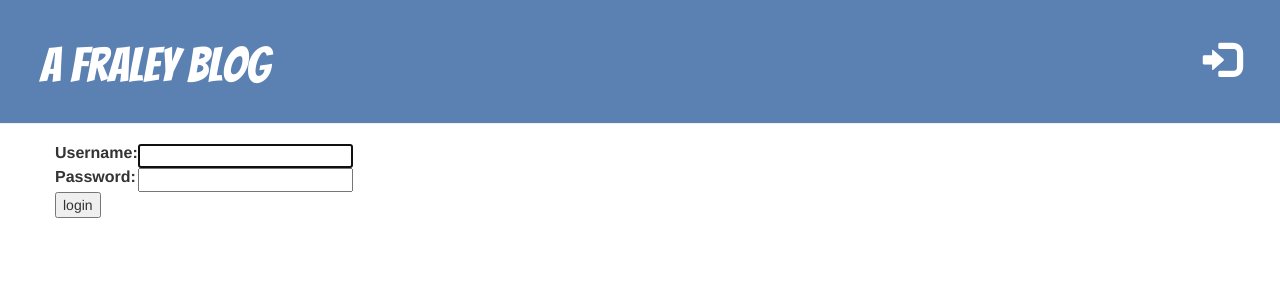
After one commit to aFraley/my-first-blog, a Django app: page /accounts/login/ in a window 1280 px wide. The commit adds this page. Shown: the top 300 px of the page. Run offline with Django 3.2, Linux system fonts and the light colour scheme; some libraries are stand-ins or nearby versions.

Commit message:
Added a login view.

```diff
--- a/blog/static/css/blog.css
+++ b/blog/static/css/blog.css
@@ -50,6 +50,7 @@ h1, h2, h3, h4 {
     float: right;
     margin-top: 20px;
     margin-right: 20px;
+    margin-left: 20px;
 }
 
 .post {
--- a/blog/templates/blog/base.html
+++ b/blog/templates/blog/base.html
@@ -22,7 +22,15 @@
     <header class="page-header">
             {% if user.is_authenticated %}
                 <a href="{% url 'post_new' %}" class="top-menu"><span class="glyphicon glyphicon-plus"></span></a>
-                <a href="{% url 'post_draft_list' %}" class="top-menu"><span class="glyphicon glyphicon-edit"></span></a>
+                <a href="{% url 'post_draft_list' %}" class="top-menu">
+                    <span class="glyphicon glyphicon-edit"></span></a>
+                <a class="top-menu" href="{% url 'django.contrib.auth.views.logout' %}">
+                    <span class="glyphicon glyphicon-log-out"></span></a>
+                <p class="top-menu">Hello {{ user.username }}</p>
+
+                {% else %}
+                 <a href="{% url 'django.contrib.auth.views.login' %}" class="top-menu">
+                     <span class="glyphicon glyphicon-log-in"></span></a>
             {% endif %}
             <h1><a href="/">A Fraley Blog</a></h1>
     </header>
--- /dev/null
+++ b/blog/templates/registration/login.html
@@ -0,0 +1,26 @@
+{% extends "blog/base.html" %}
+
+{% block content %}
+
+{% if form.errors %}
+<p>Your username and password didn't match. Please try again.</p>
+{% endif %}
+
+<form method="post" action="{% url 'django.contrib.auth.views.login' %}">
+{% csrf_token %}
+<table>
+<tr>
+    <td>{{ form.username.label_tag }}</td>
+    <td>{{ form.username }}</td>
+</tr>
+<tr>
+    <td>{{ form.password.label_tag }}</td>
+    <td>{{ form.password }}</td>
+</tr>
+</table>
+
+<input type="submit" value="login" />
+<input type="hidden" name="next" value="{{ next }}" />
+</form>
+
+{% endblock %}
--- a/blog/views.py
+++ b/blog/views.py
@@ -7,6 +7,7 @@ from django.utils import timezone
 from .models import Post
 from django.shortcuts import render, get_object_or_404
 from .forms import PostForm
+from django.contrib.auth.decorators import login_required
 
 
 def post_list(request):
@@ -21,6 +22,7 @@ def post_detail(request, pk):
     return render(request, 'blog/post_detail.html', {'post': post})
 
 
+@login_required
 def post_new(request):
     """Add posts"""
     if request.method == "POST":
@@ -35,6 +37,7 @@ def post_new(request):
     return render(request, 'blog/post_edit.html', {'form': form})
 
 
+@login_required
 def post_edit(request, pk):
     """Edit posts"""
     post = get_object_or_404(Post, pk=pk)
@@ -51,17 +54,20 @@ def post_edit(request, pk):
     return render(request, 'blog/post_edit.html', {'form': form})
 
 
+@login_required
 def post_draft_list(request):
     posts = Post.objects.filter(published_date__isnull=True).order_by('created_date')
     return render(request, 'blog/post_draft_list.html', {'posts': posts})
 
 
+@login_required()
 def post_publish(request, pk):
     post = get_object_or_404(Post, pk=pk)
     post.publish()
     return redirect('blog.views.post_detail', pk=pk)
 
 
+@login_required
 def post_remove(request, pk):
     post = get_object_or_404(Post, pk=pk)
     post.delete()
--- a/mysite/settings.py
+++ b/mysite/settings.py
@@ -121,3 +121,4 @@ USE_TZ = True
 
 STATIC_URL = '/static/'
 STATIC_ROOT = os.path.join(BASE_DIR, 'static')
+LOGIN_REDIRECT_URL = '/'
--- a/mysite/urls.py
+++ b/mysite/urls.py
@@ -13,10 +13,14 @@ Including another URLconf
     1. Import the include() function: from django.conf.urls import url, include
     2. Add a URL to urlpatterns:  url(r'^blog/', include('blog.urls'))
 """
-from django.conf.urls import include, url
+from django.conf.urls import patterns, include, url
+
 from django.contrib import admin
+admin.autodiscover()
 
-urlpatterns = [
-    url(r'^admin/', admin.site.urls),
+urlpatterns = patterns('',
+    url(r'^admin/', include(admin.site.urls)),
+    url(r'^accounts/login/$', 'django.contrib.auth.views.login'),
+    url(r'^accounts/logout/$', 'django.contrib.auth.views.logout', {'next_page': '/'}),
     url(r'', include('blog.urls')),
-]
+)
```
